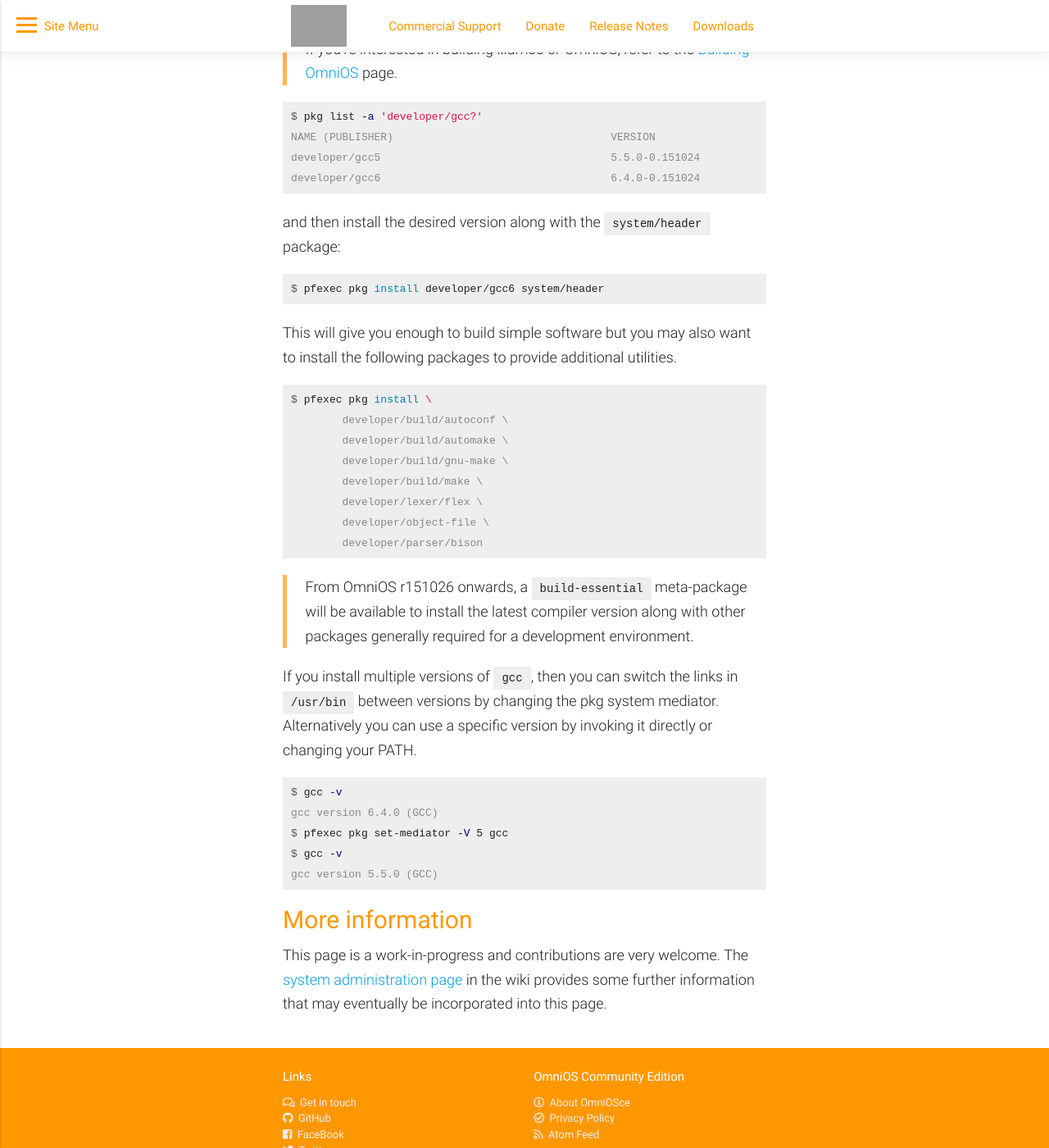
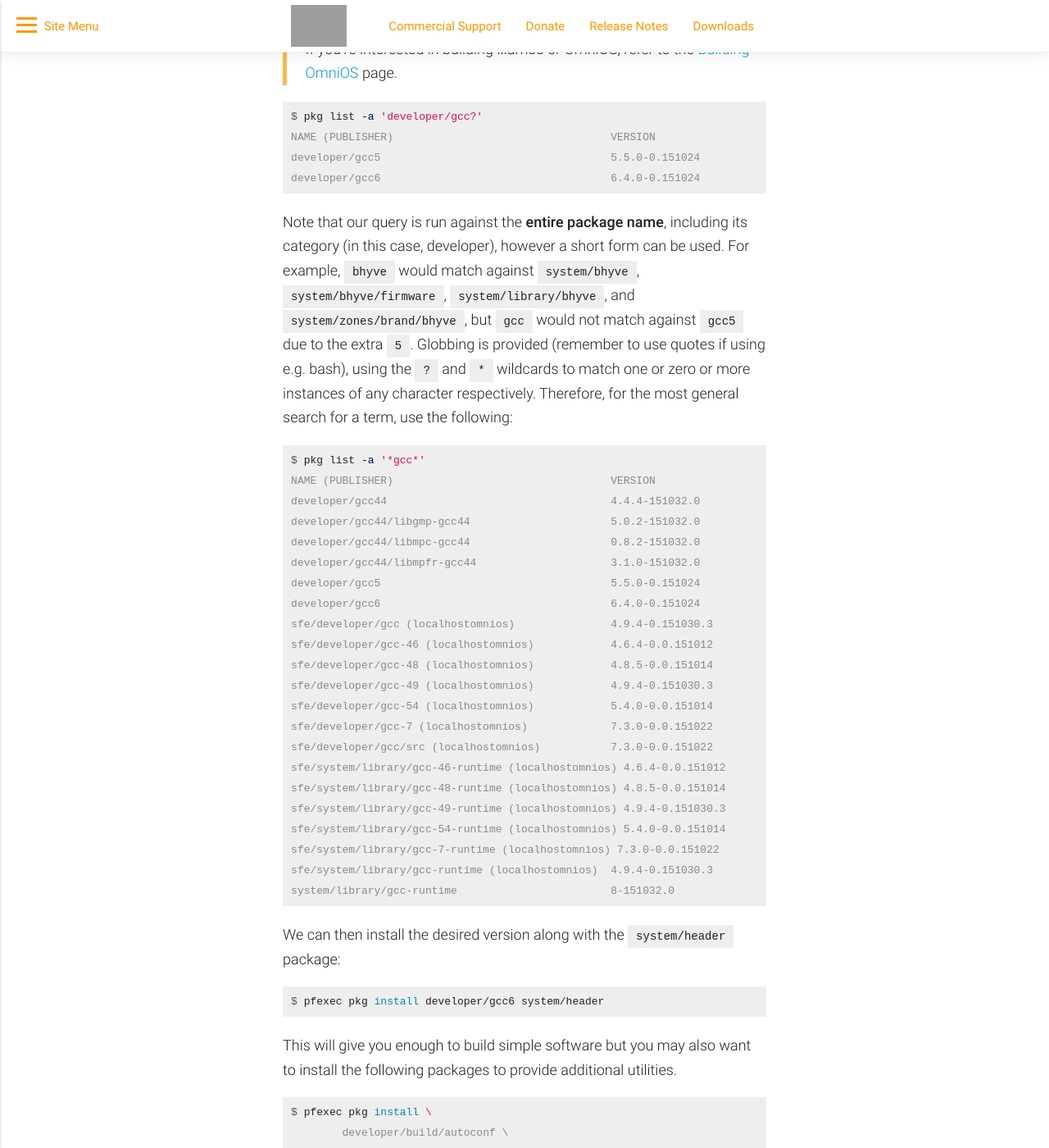
Before and after one commit to omniosorg/omniosorg.github.io, a Jekyll site: the page built from _docs/info/getstarted.md, in a window 1280 px wide and 1400 px high, scrolled down 1763 px. Shown: the whole window at 82% size. Built offline with Jekyll 4.4.1, drawn with Linux system fonts in a browser that asks for light colours; comment, search, counter and statistics services are not loaded; grey boxes are pictures that could not be loaded.

Commit message:
Added details on wildcards in `pkg`
Added a short description of how globbing is used in `pkg`, e.g. in `pkg list -a` to search for software. Please feel free to edit if there are inaccuracies or changes needed, mainly I just wanted to add something as it's useful to know!

````diff
--- a/_docs/info/getstarted.md
+++ b/_docs/info/getstarted.md
@@ -92,7 +92,35 @@
 developer/gcc6                                    6.4.0-0.151024             ---
 ```
 
-and then install the desired version along with the `system/header` package:
+Note that our query is run against the **entire package name**, including its category (in this case, developer), however a short form can be used. For example, `bhyve` would match against `system/bhyve`, `system/bhyve/firmware`, `system/library/bhyve`, and `system/zones/brand/bhyve`, but `gcc` would not match against `gcc5` due to the extra `5`. Globbing is provided (remember to use quotes if using e.g. bash), using the `?` and `*`  wildcards to match one or zero or more instances of any character respectively. Therefore, for the most general search for a term, use the following:
+
+```terminal
+$ pkg list -a '*gcc*'
+NAME (PUBLISHER)                                  VERSION                    IFO
+developer/gcc44                                   4.4.4-151032.0             ---
+developer/gcc44/libgmp-gcc44                      5.0.2-151032.0             ---
+developer/gcc44/libmpc-gcc44                      0.8.2-151032.0             ---
+developer/gcc44/libmpfr-gcc44                     3.1.0-151032.0             ---
+developer/gcc5                                    5.5.0-0.151024             ---
+developer/gcc6                                    6.4.0-0.151024             ---
+sfe/developer/gcc (localhostomnios)               4.9.4-0.151030.3           ---
+sfe/developer/gcc-46 (localhostomnios)            4.6.4-0.0.151012           ---
+sfe/developer/gcc-48 (localhostomnios)            4.8.5-0.0.151014           ---
+sfe/developer/gcc-49 (localhostomnios)            4.9.4-0.151030.3           ---
+sfe/developer/gcc-54 (localhostomnios)            5.4.0-0.0.151014           ---
+sfe/developer/gcc-7 (localhostomnios)             7.3.0-0.0.151022           ---
+sfe/developer/gcc/src (localhostomnios)           7.3.0-0.0.151022           ---
+sfe/system/library/gcc-46-runtime (localhostomnios) 4.6.4-0.0.151012           ---
+sfe/system/library/gcc-48-runtime (localhostomnios) 4.8.5-0.0.151014           ---
+sfe/system/library/gcc-49-runtime (localhostomnios) 4.9.4-0.151030.3           ---
+sfe/system/library/gcc-54-runtime (localhostomnios) 5.4.0-0.0.151014           ---
+sfe/system/library/gcc-7-runtime (localhostomnios) 7.3.0-0.0.151022           ---
+sfe/system/library/gcc-runtime (localhostomnios)  4.9.4-0.151030.3           ---
+system/library/gcc-runtime                        8-151032.0                 i--
+```
+
+
+We can then install the desired version along with the `system/header` package:
 
 ```terminal
 $ pfexec pkg install developer/gcc6 system/header
````
